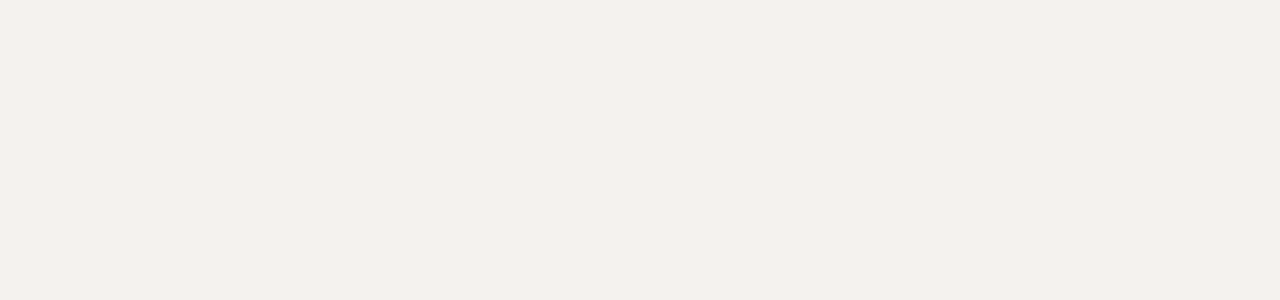
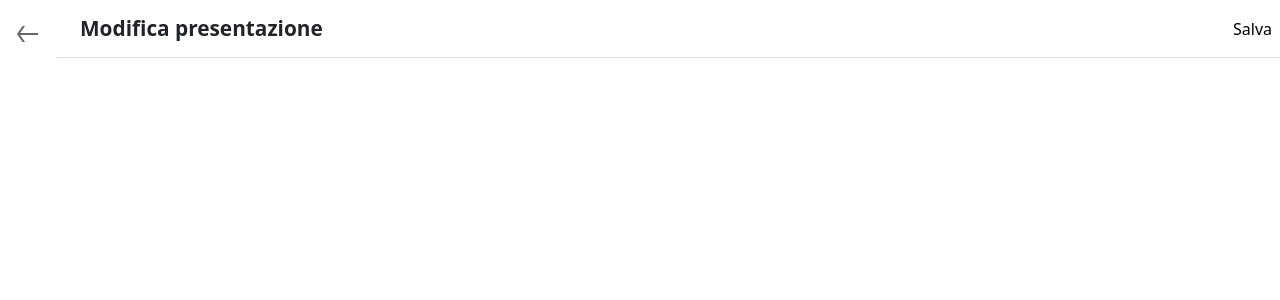
Before and after one commit to Alessandro-Marabese/BuildWeek3-Team6, a React (Vite) app: page /edit-profile in a window 1280 px wide. Before the commit this address had no page. Shown: the top 300 px of the page. Built offline with nearby package versions, Linux system fonts and the light colour scheme.

Commit message:
edit profile page

```diff
--- a/src/App.jsx
+++ b/src/App.jsx
@@ -7,6 +7,7 @@ import "./App.css";
 import SuggestedPeople from "./components/SuggestedPeople";
 import MyNavBar from "./components/MyNavBar";
 import EditProfileImage from "./components/EditProfileImage";
+import EditProfile from "./components/EditProfle";
 
 function App() {
   const mylocation = useLocation();
@@ -30,6 +31,7 @@ function App() {
         />
         <Route path="/settings" element={<SettingsPage />} />
         <Route path="/edit-profile-image" element={<EditProfileImage />} />
+        <Route path="/edit-profile" element={<EditProfile />} />
       </Routes>
     </>
   );
--- a/src/components/EditProfle.jsx
+++ b/src/components/EditProfle.jsx
@@ -1,5 +1,36 @@
+import { useNavigate } from "react-router";
+
 const EditProfile = () => {
-  return;
+  const navigate = useNavigate();
+
+  const handleUpload = () => {};
+
+  return (
+    <div className="bg-white editImgProfile">
+      <header className="d-flex">
+        <button className="px-3 hide" onClick={() => navigate(-1)}>
+          <svg
+            xmlns="http://www.w3.org/2000/svg"
+            viewBox="0 0 24 24"
+            className="icon i24x24"
+            id="arrow-left-medium"
+            aria-hidden="true"
+            role="none"
+            data-supported-dps="24x24"
+            fill="currentColor"
+            focusable="false"
+            aria-busy="false"
+          >
+            <path d="M9 4l-4.87 7H22v2H4.13L9 20H6.56L1 12l5.56-8z"></path>
+          </svg>
+        </button>
+        <h1 className="py-3 px-4 border-bottom w-100 h1Profile">Modifica presentazione</h1>
+        <button className="hide fw-500 border-bottom" style={{ height: "58px" }} onClick={handleUpload}>
+          Salva
+        </button>
+      </header>
+    </div>
+  );
 };
 
 export default EditProfile;
```
